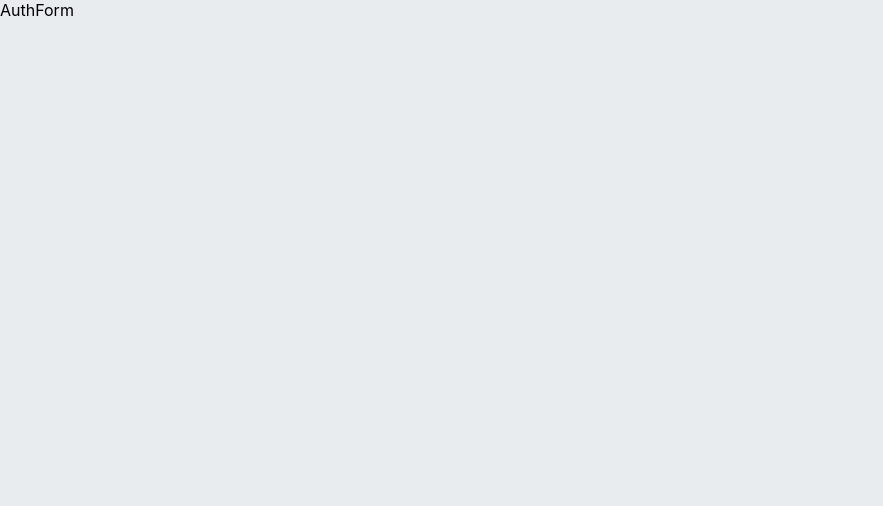
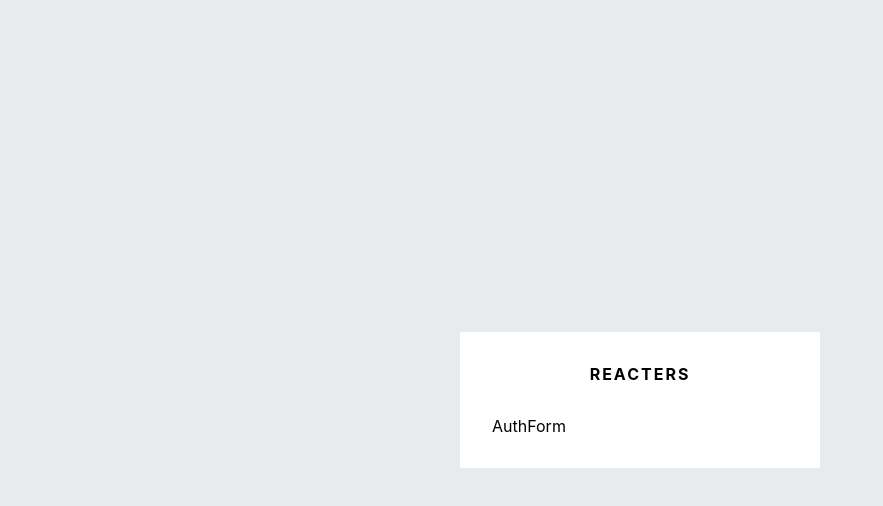
Before and after one commit to kang-gicheon/React_test, a JavaScript app in the folder blog/: page /login in a window 1280 px wide. Shown: the top 506 px of the page, without its empty margins (0-883 px from the left). Built offline with nearby package versions, Linux system fonts and the light colour scheme.

Commit message:
Auth 템플릿 로그인 페이지
기본 레이아웃

```diff
--- a/blog/src/components/auth/AuthTemplate.js
+++ b/blog/src/components/auth/AuthTemplate.js
@@ -1,5 +1,6 @@
 import styled from 'styled-components';
 import palette from '../../lib/styles/palette';
+import { Link } from 'react-router-dom';
 
 /**
  * 회원가입 / 로그인 페이지의 레이아웃을 담당하는 컴포넌트
@@ -16,10 +17,39 @@
 
   /* flext 속성을 이용한 내용 중앙 정렬 */
   display: flex;
+  flex-direction: column;
+  justify-content: center;
+  align-items: center;
+`;
+
+// 흰색 박스
+
+const WhiteBox = styled.div`
+  .logo-area {
+    display: block;
+    padding-bottom: 2rem;
+    text-align: center;
+    font-weight: bold;
+    letter-spacing: 2px;
+  }
+  box-shadow: 0 0 8px rgba(0, 0, 0, 0.025);
+  padding: 2rem;
+  width: 360px;
+  background: white;
+  border-radius: 2px;
 `;
 
 const AuthTemplate = ({ children }) => {
-  return <AuthTemplateBlock>{children}</AuthTemplateBlock>;
+  return (
+    <AuthTemplateBlock>
+      <WhiteBox>
+        <div className="logo-area">
+          <Link to="/">REACTERS</Link>
+        </div>
+        {children}
+      </WhiteBox>
+    </AuthTemplateBlock>
+  );
 };
 
 export default AuthTemplate;
```
